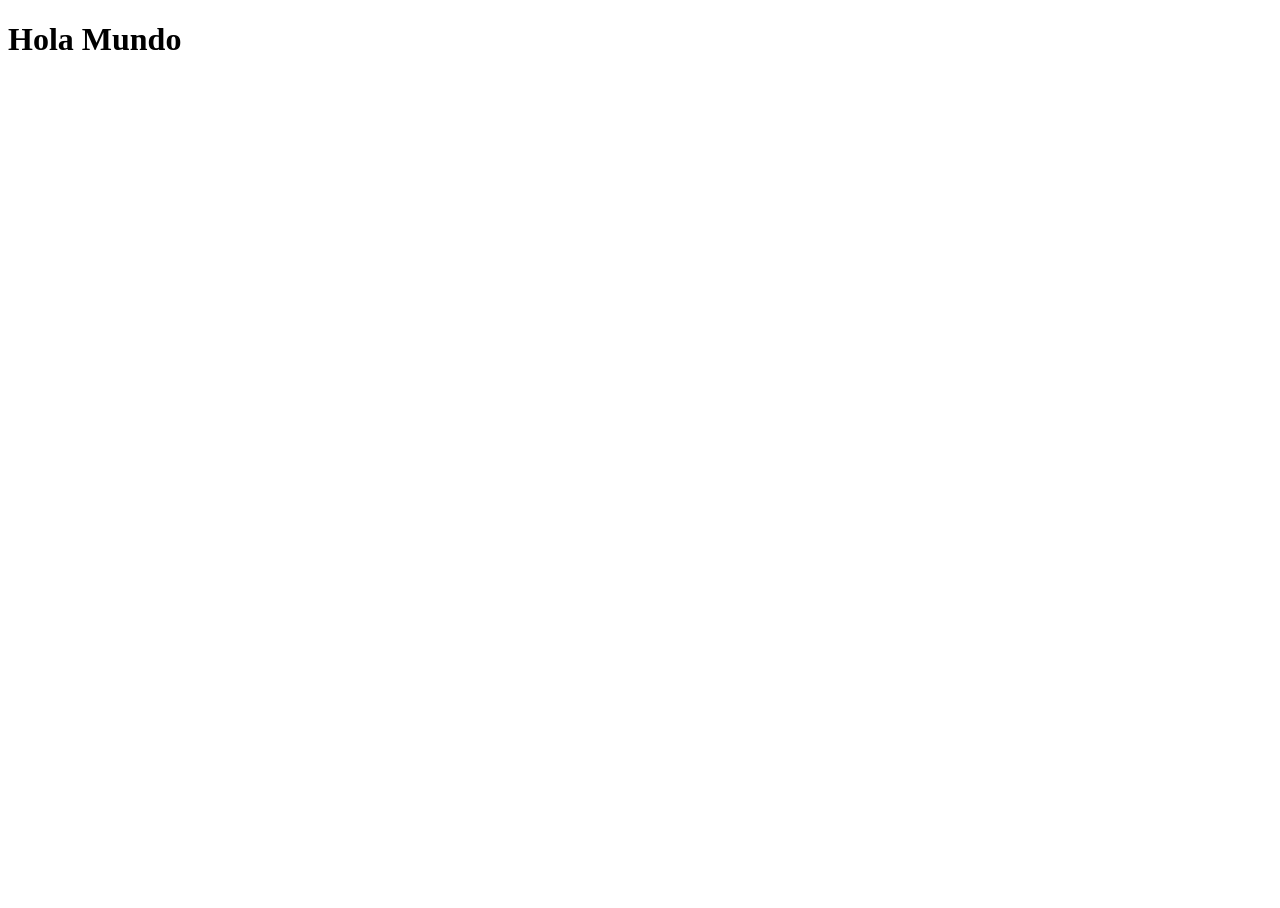
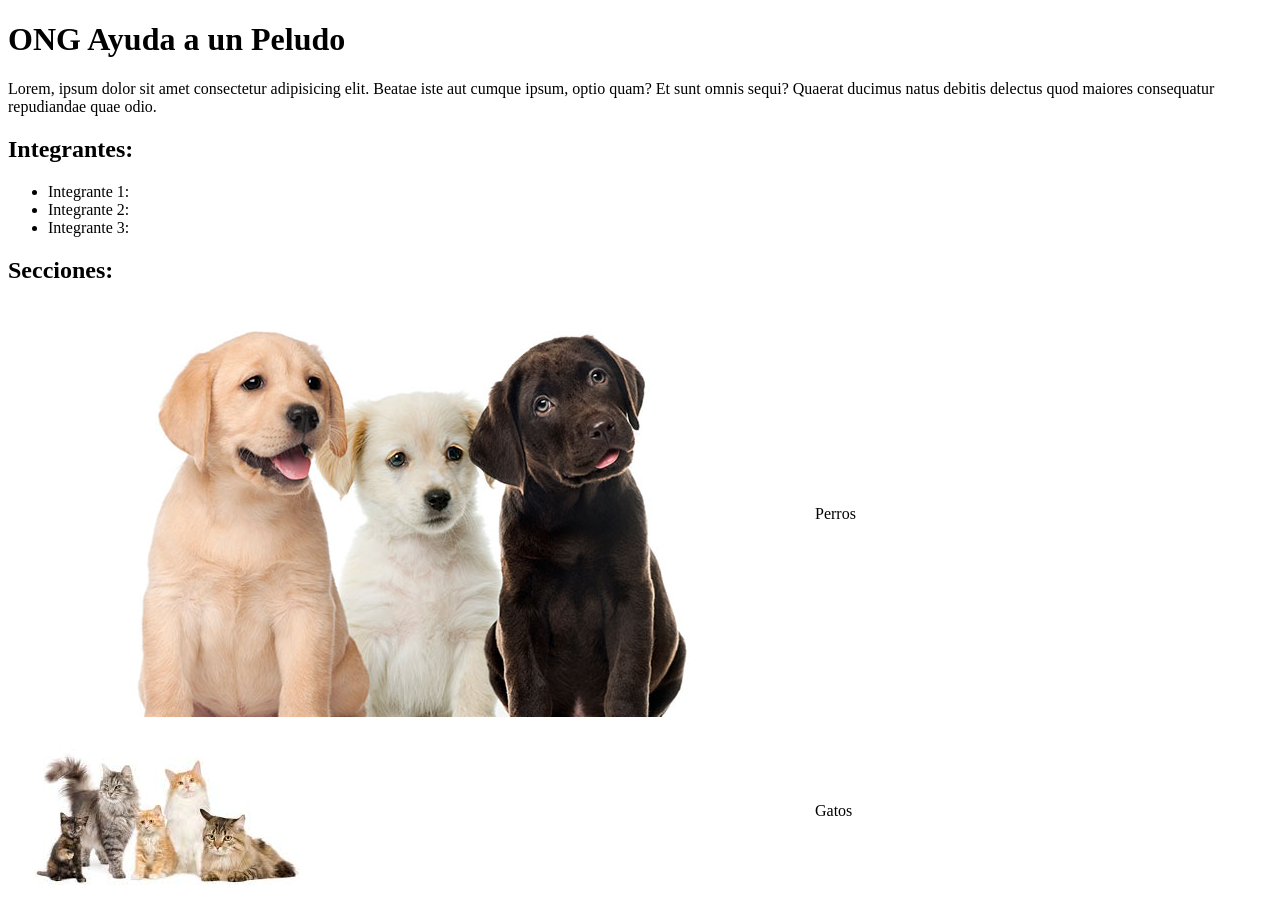
Before and after one commit to orove/PGY3121, a plain HTML site: page index.html in a window 1280 px wide. Before the commit the page ends 800 px from the top, so only its background shows below. Drawn offline with Linux system fonts and the light colour scheme.

Commit message:
Se agrega contenido en pagina principal

```diff
--- a/index.html
+++ b/index.html
@@ -1,10 +1,42 @@
 <!DOCTYPE html>
 <html lang="es">
     <head>
-        <title>Demo Versionado</title>
+        <title>ONG Ayuda a un Peludo</title>
         <meta charset="UTF-8" />
     </head>
     <body>
-        <h1>Hola Mundo</h1>
+        <h1>ONG Ayuda a un Peludo</h1>
+        <p>
+            Lorem, ipsum dolor sit amet consectetur adipisicing elit.
+            Beatae iste aut cumque ipsum, optio quam? Et sunt omnis sequi?
+            Quaerat ducimus natus debitis delectus quod maiores consequatur repudiandae quae odio.
+        </p>
+
+        <h2>Integrantes:</h2>
+        <ul>
+            <li>Integrante 1: </li>
+            <li>Integrante 2: </li>
+            <li>Integrante 3: </li>
+        </ul>
+
+        <h2>Secciones:</h2>
+        <table>
+            <tr>
+                <td>
+                    <img src="img/seccion-perros.jpg" alt="perros" />
+                </td>
+                <td>
+                    Perros
+                </td>
+            </tr>
+            <tr>
+                <td>
+                    <img src="img/seccion-gatos.jpeg" alt="gatos" />
+                </td>
+                <td>
+                    Gatos
+                </td>
+            </tr>
+        </table>
     </body>
 </html>
```
Also changed, not shown: img/seccion-gatos.jpeg (added), img/seccion-perros.jpg (added).
